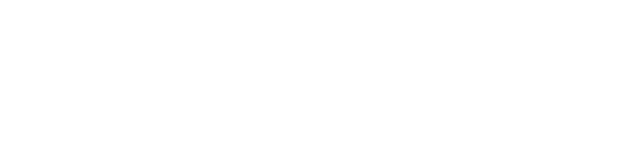
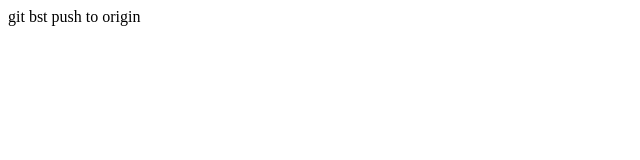
Before and after one commit to Aman-Kumar1/practice, a plain HTML site: page index.html in a window 1280 px wide. Shown: the whole page, without its empty margins (0-640 px from the left). Drawn offline with Linux system fonts and the light colour scheme.

Commit message:
change discription

```diff
--- a/index.html
+++ b/index.html
@@ -4,9 +4,10 @@
     <meta charset="UTF-8">
     <meta http-equiv="X-UA-Compatible" content="IE=edge">
     <meta name="viewport" content="width=device-width, initial-scale=1.0">
-    <title>Document</title>
+    <title>git work</title>
 </head>
 <body>
+    git bst push to origin
 
 </body>
 </html>
```
